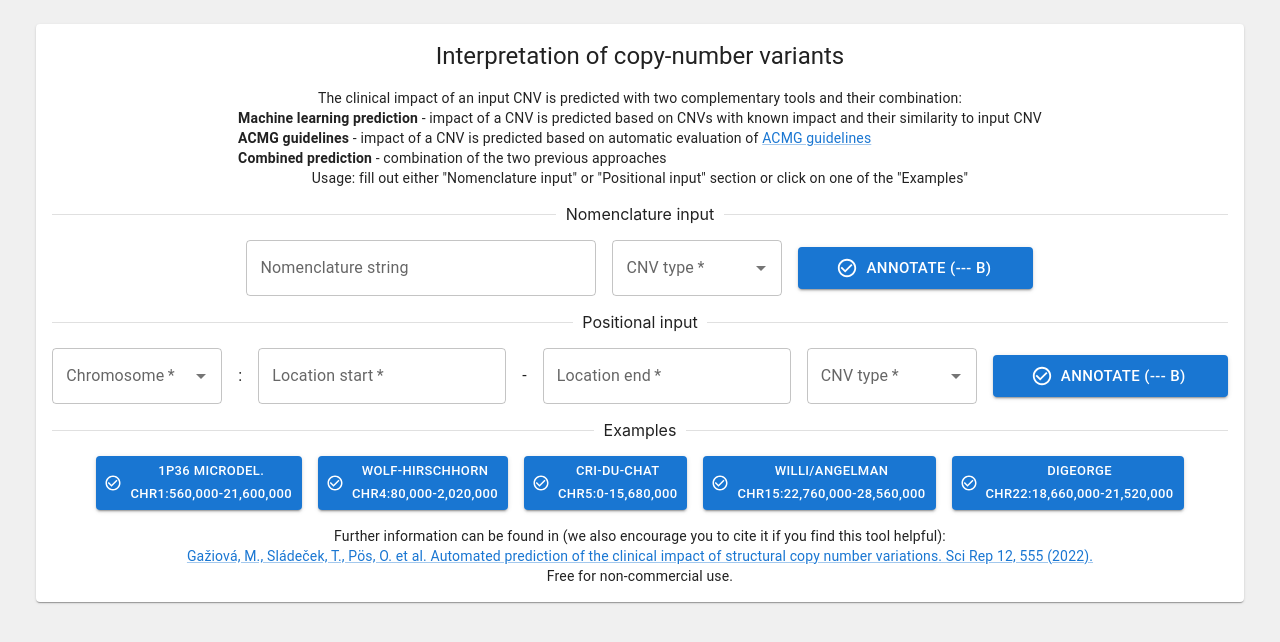
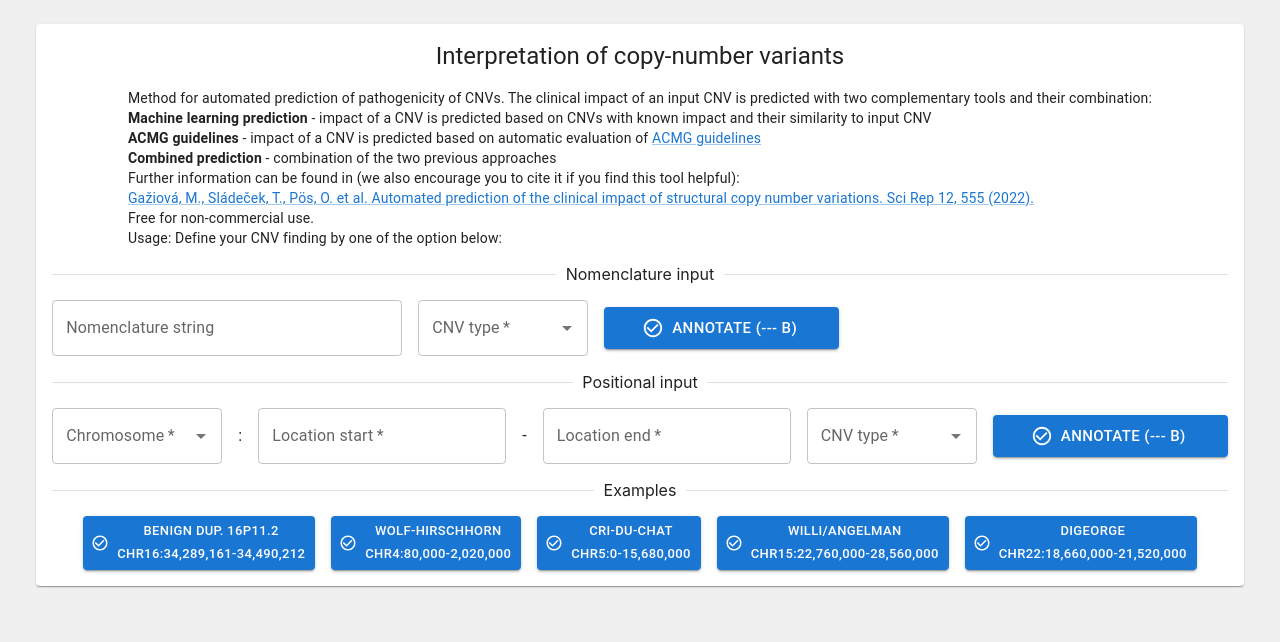
Before and after one commit to marcelTBI/MarCNV, a React (Create React App) app: page / in a window 1280 px wide. Shown: the top 642 px of the page. Built offline with nearby package versions, Linux system fonts and the light colour scheme.

Commit message:
Round score numbers. Align texts to left, reorder and add texts. Added benign CNV example.

```diff
--- a/src/components/ACMGCard.tsx
+++ b/src/components/ACMGCard.tsx
@@ -4,7 +4,7 @@ import { Divider, Paper, Stack, TextField, Typography } from '@mui/material'
 
 import { Option } from './forms/FormProps'
 import { backendRequest } from '../functions/restFetch'
-import { scoreSeverity } from '../functions/common'
+import { roundNumber, scoreSeverity } from '../functions/common'
 import FormInputComboBox from './forms/FormInputComboBox'
 import LabeledText from './LabeledText'
 
@@ -129,8 +129,8 @@ const ACMGCard: React.FC<Props> = ({ title, def, disabled, cnvType, onChangeScor
           )}
         </Stack>
         <Stack direction='row' spacing={2} alignItems='center'>
-          <LabeledText label='Prediction' text={finalPrediction.label} color='black' fillColor={finalPrediction.fillColor} />
-          <LabeledText label='Score' text={finalScore.toString()} />
+          <LabeledText label='Prediction' text={finalPrediction.label} color='white' fillColor={finalPrediction.fillColor} />
+          <LabeledText label='Score' text={roundNumber(finalScore).toString()} />
         </Stack>
         <Divider />
         {['1', '2', '3', '4', '5'].map((sec) => (
--- a/src/components/CombinedCard.tsx
+++ b/src/components/CombinedCard.tsx
@@ -1,7 +1,7 @@
 import React, { useState } from 'react'
 import { Container, Paper, Slider, Stack, Tooltip, Typography } from '@mui/material'
 
-import { scoreSeverity } from '../functions/common'
+import { roundNumber, scoreSeverity } from '../functions/common'
 import LabeledText from './LabeledText'
 
 type Props = {
@@ -52,8 +52,8 @@ const CombinedCard: React.FC<Props> = ({ title, scoreACMG, riskISV }) => {
           />
         </Container>
         <Stack direction='row' spacing={2} alignItems='center' marginTop={4}>
-          <LabeledText label='Final Prediction' text={finalPrediction.label} color='black' fillColor={finalPrediction.fillColor} />
-          <LabeledText label='Final Score' text={finalScore.toString()} />
+          <LabeledText label='Combined Prediction' text={finalPrediction.label} color='white' fillColor={finalPrediction.fillColor} />
+          <LabeledText label='Combined Score' text={roundNumber(finalScore).toString()} />
         </Stack>
         <Typography variant='body2'>
           Combined prediction score is counted as: ACMG + r(MLP - 0.5), where ACMG is the ACMG score, MLP is the probability of being pathogenic from machine
--- a/src/components/ISVCard.tsx
+++ b/src/components/ISVCard.tsx
@@ -34,7 +34,7 @@ const ISVCard: React.FC<Props> = ({ title, resultISV }) => {
       <Stack spacing={2}>
         <Typography variant='h5'>{title}</Typography>
         <Stack direction='row' spacing={2} alignItems='center'>
-          <LabeledText label='Prediction' text={finalPrediction.label} color='black' fillColor={finalPrediction.fillColor} />
+          <LabeledText label='Prediction' text={finalPrediction.label} color='white' fillColor={finalPrediction.fillColor} />
           <LabeledText label='Pathogenicity chance estimation' text={resultISV?.overall_risk ? (resultISV.overall_risk * 100).toFixed(1) + '%' : 'Unknown'} />
         </Stack>
       </Stack>
--- a/src/components/SearchCNV.tsx
+++ b/src/components/SearchCNV.tsx
@@ -65,7 +65,7 @@ type Example = {
 }
 
 const examples: Example[] = [
-  { cnvType: cnvTypes[0], nomenclature: 'chr1:560,000-21,600,000', label: '1p36 microdel.' },
+  { cnvType: cnvTypes[0], nomenclature: 'chr16:34,289,161-34,490,212', label: 'Benign DUP. 16p11.2' },
   { cnvType: cnvTypes[0], nomenclature: 'chr4:80,000-2,020,000', label: 'Wolf-Hirschhorn' },
   { cnvType: cnvTypes[0], nomenclature: 'chr5:0-15,680,000', label: 'Cri-du-chat' },
   { cnvType: cnvTypes[0], nomenclature: 'chr15:22,760,000-28,560,000', label: 'Willi/Angelman' },
@@ -174,9 +174,10 @@ const SearchCNV: React.FC<Props> = ({ submitData }) => {
     <Paper sx={{ padding: 2, flex: 1 }}>
       <Stack spacing={2} alignItems='center'>
         <Typography variant='h5'>Interpretation of copy-number variants</Typography>
-        <Stack alignItems='center'>
+        <Stack alignItems='flex-start'>
           <Typography variant='body2' component='div'>
-            The clinical impact of an input CNV is predicted with two complementary tools and their combination:
+            Method for automated prediction of pathogenicity of CNVs. The clinical impact of an input CNV is predicted with two complementary tools and their
+            combination:
           </Typography>
           <Typography variant='body2' component='div'>
             <Box sx={{ fontWeight: 'bold', display: 'inline' }}>Machine learning prediction</Box> - impact of a CNV is predicted based on CNVs with known impact
@@ -188,12 +189,21 @@ const SearchCNV: React.FC<Props> = ({ submitData }) => {
             <br />
             <Box sx={{ fontWeight: 'bold', display: 'inline' }}>Combined prediction</Box> - combination of the two previous approaches
           </Typography>
-          <Typography variant='body2' component='div'>
-            Usage: fill out either "Nomenclature input" or "Positional input" section or click on one of the "Examples"
+          <Typography variant='body2'>
+            Further information can be found in (we also encourage you to cite it if you find this tool helpful):
+            <br />
+            <Link variant='body2' href='https://www.nature.com/articles/s41598-021-04505-z' target='_blank' rel='noreferrer'>
+              Gažiová, M., Sládeček, T., Pös, O. et al. Automated prediction of the clinical impact of structural copy number variations. Sci Rep 12, 555
+              (2022).
+            </Link>
+            <br />
+            Free for non-commercial use.
+            <br />
+            Usage: Define your CNV finding by one of the option below:
           </Typography>
         </Stack>
         <Divider flexItem>Nomenclature input</Divider>
-        <Stack spacing={2} direction='row' alignItems='center'>
+        <Stack spacing={2} direction='row' alignItems='center' alignSelf='flex-start'>
           <FormInputText
             name='nomenclature'
             control={control}
@@ -248,15 +258,6 @@ const SearchCNV: React.FC<Props> = ({ submitData }) => {
             </SubmitButton>
           ))}
         </Stack>
-        <Typography align='center' variant='body2'>
-          Further information can be found in (we also encourage you to cite it if you find this tool helpful):
-          <br />
-          <Link variant='body2' href='https://www.nature.com/articles/s41598-021-04505-z' target='_blank' rel='noreferrer'>
-            Gažiová, M., Sládeček, T., Pös, O. et al. Automated prediction of the clinical impact of structural copy number variations. Sci Rep 12, 555 (2022).
-          </Link>
-          <br />
-          Free for non-commercial use.
-        </Typography>
       </Stack>
     </Paper>
   )
--- a/src/functions/common.ts
+++ b/src/functions/common.ts
@@ -15,3 +15,7 @@ export const scoreSeverity = (finalScore: number) => {
 
   return finalPrediction
 }
+
+export const roundNumber = (score: number, pow: number = 2) => {
+  return Math.round((score + Number.EPSILON) * Math.pow(10, pow)) / Math.pow(10, pow)
+}
```
